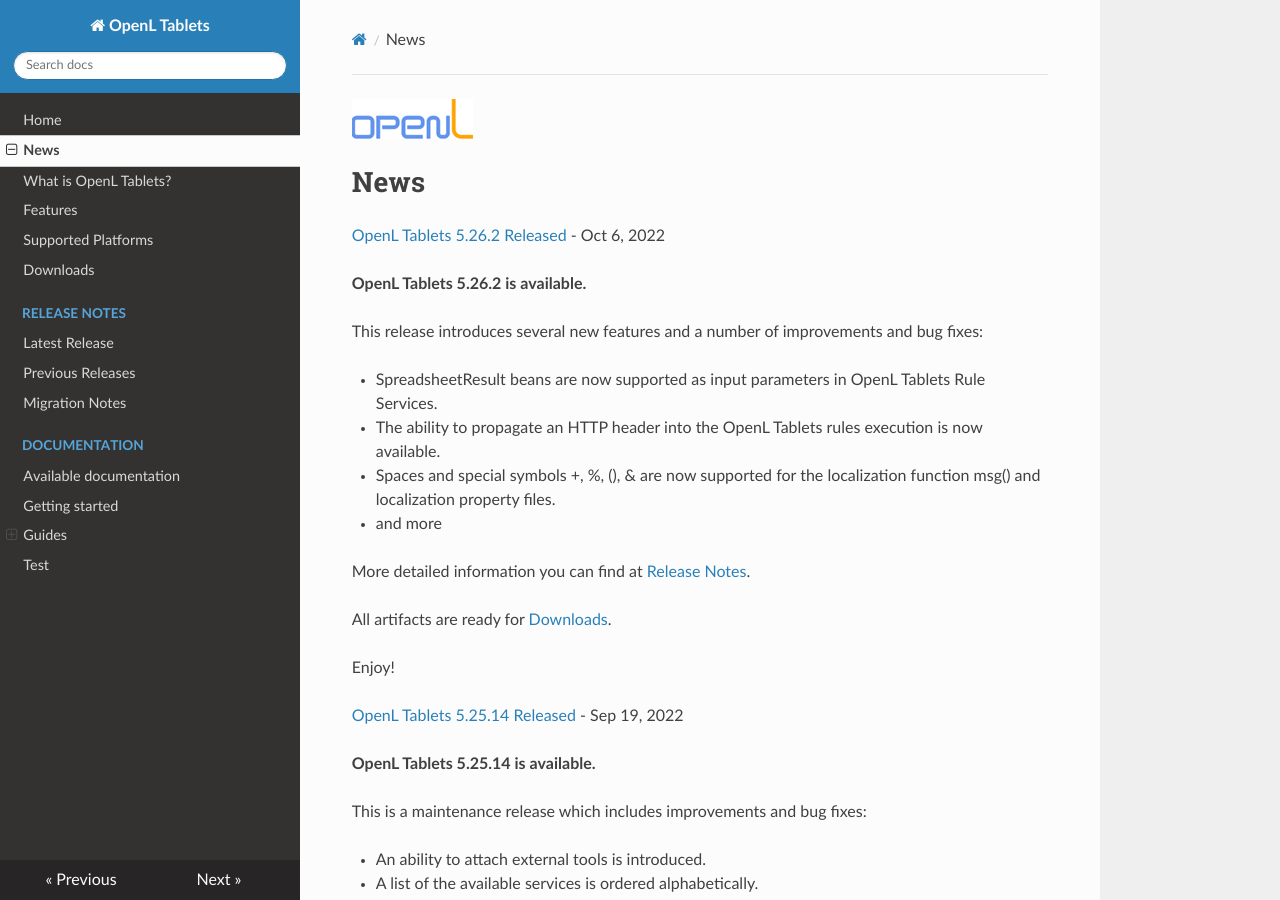
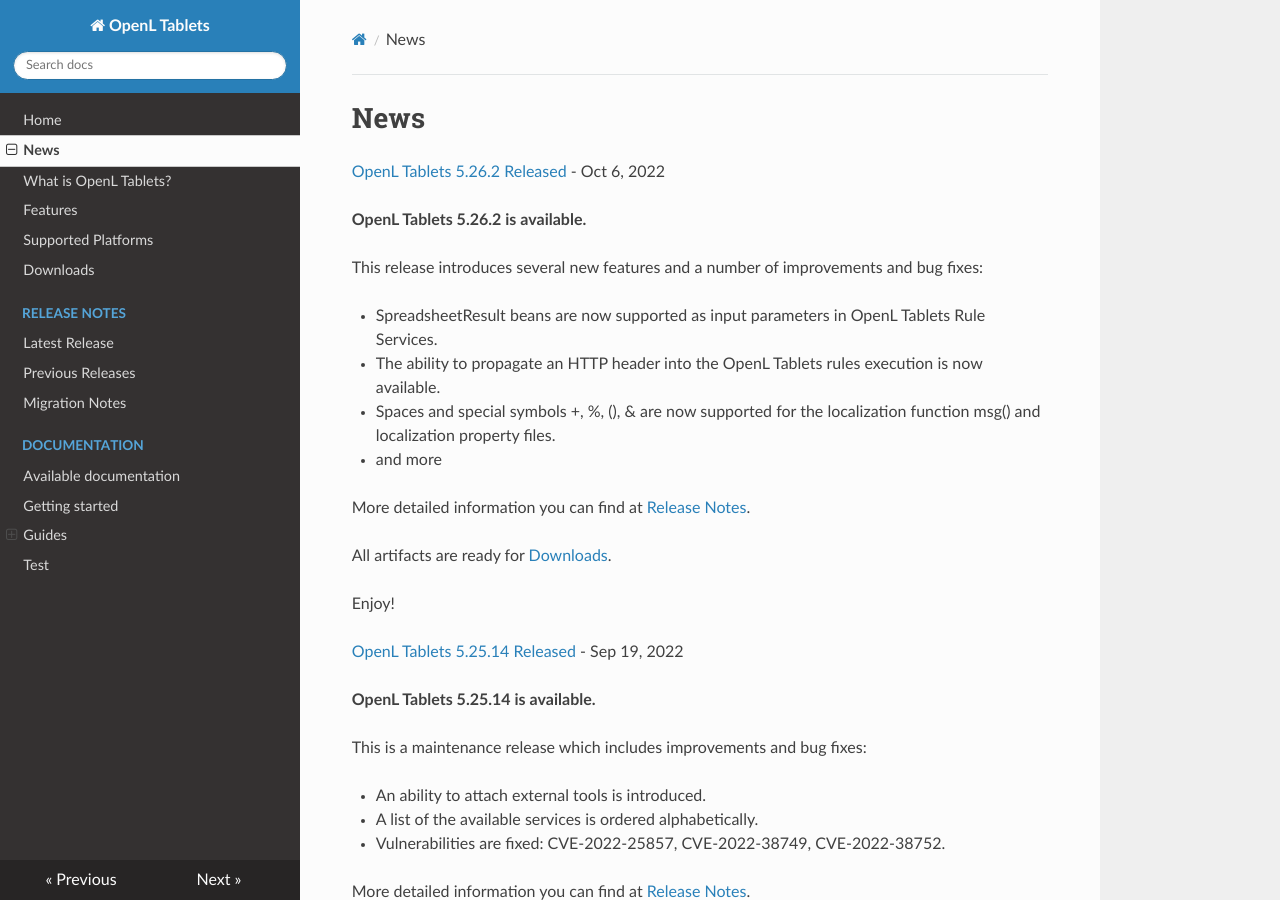
Before and after one commit to WWmonster/MarkdownTest, an MkDocs documentation site: the page built from docs/news.md, in a window 1280 px wide and 900 px high. Built offline with MkDocs 1.6.1, drawn with Linux system fonts in a browser that asks for light colours; nearby versions of some CDN libraries.

Commit message:
Update news.md

```diff
--- a/docs/news.md
+++ b/docs/news.md
@@ -1,5 +1,3 @@
-![](OpenL60.png "")
-
 # News #
 
 [OpenL Tablets 5.26.2 Released](https://openl-tablets.org/news/162/16/OpenL-Tablets-5.26.2-Released "OpenL Tablets 5.26.2 Released") - Oct 6, 2022
```
